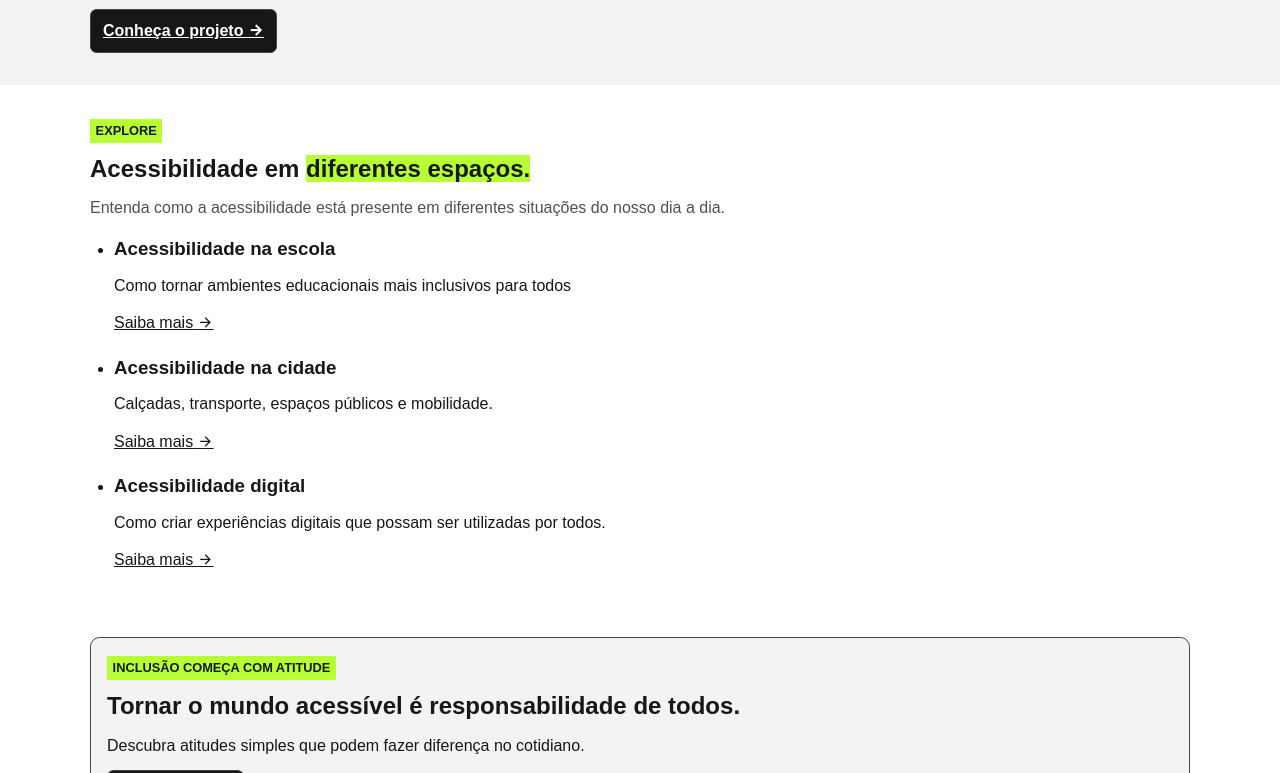
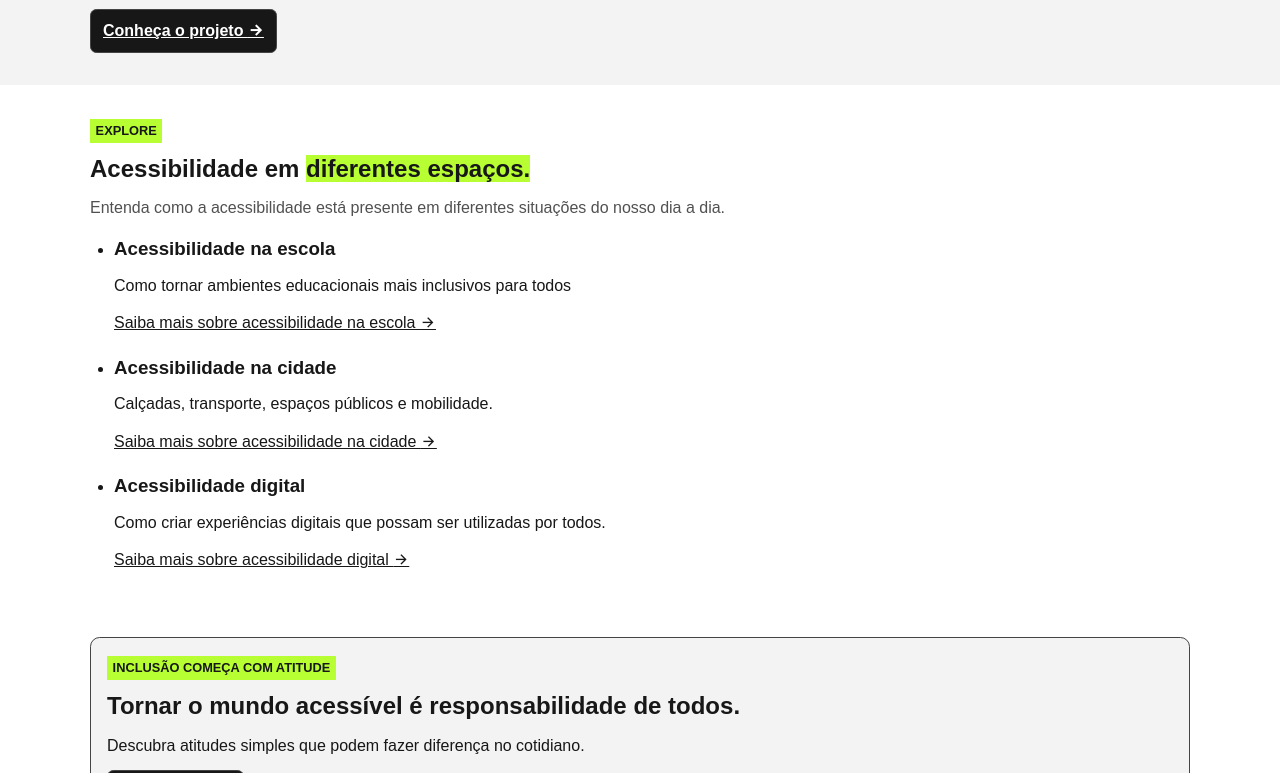
Before and after one commit to liz-whs/acessibilidade, a plain HTML site: page index.html in a window 1280 px wide. Shown: the part 327-1100 px from the top of the page. Drawn offline with nearby package versions, Linux system fonts and the light colour scheme.

Commit message:
Descreve o destino dos links na página inicial

```diff
--- a/index.html
+++ b/index.html
@@ -74,7 +74,7 @@
                         <h3>Acessibilidade na escola</h3>
                         <p>Como tornar ambientes educacionais mais inclusivos para todos</p>
                         <a href="escola.html">
-                            Saiba mais
+                            Saiba mais sobre acessibilidade na escola
                             <i class="ri-arrow-right-line" aria-hidden="true"></i>
                         </a>
                     </li>
@@ -82,7 +82,7 @@
                         <h3>Acessibilidade na cidade</h3>
                         <p>Calçadas, transporte, espaços públicos e mobilidade.</p>
                         <a href="cidade.html">
-                            Saiba mais
+                            Saiba mais sobre acessibilidade na cidade
                             <i class="ri-arrow-right-line" aria-hidden="true"></i>
                         </a>
                     </li>
@@ -90,7 +90,7 @@
                         <h3>Acessibilidade digital</h3>
                         <p>Como criar experiências digitais que possam ser utilizadas por todos.</p>
                         <a href="digital.html">
-                            Saiba mais
+                            Saiba mais sobre acessibilidade digital
                             <i class="ri-arrow-right-line" aria-hidden="true"></i>
                         </a>
                     </li>
```
